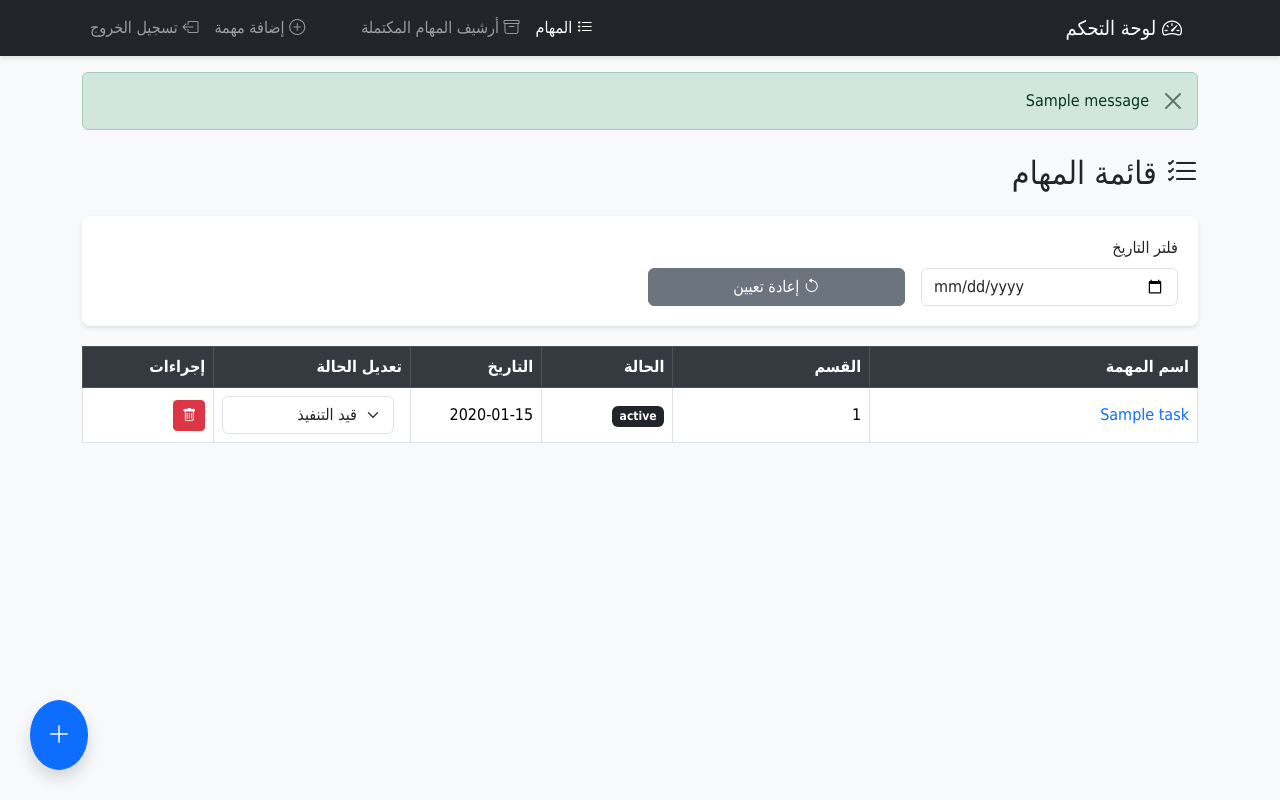
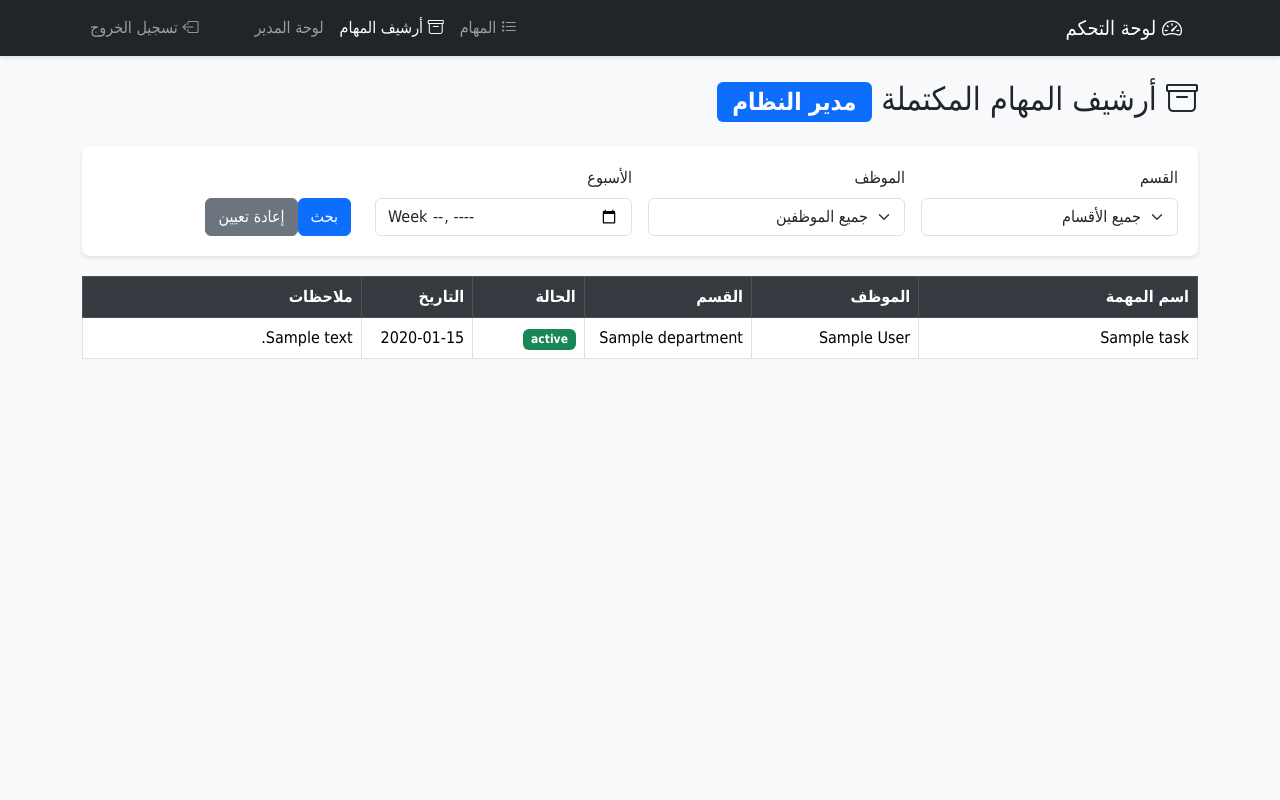
Before and after one commit to MhedyAlkhaldi/todo-app, a Flask app: page /archived_tasks in a window 1280 px wide. Run offline with Flask 3, Linux system fonts and the light colour scheme; a user stored in the database is signed in; tables that the repository leaves empty hold one stand-in row (values such as "Sample post"); one stand-in notice (Sample message) is shown; some libraries are stand-ins or nearby versions.

Commit message:
تعديل اضافة فلتر الموظفين نهائي

```diff
--- a/app.py
+++ b/app.py
@@ -340,50 +340,40 @@ def run_archive():
 @app.route('/archived_tasks', methods=['GET', 'POST'])
 @login_required
 def archived_tasks():
-    # صلاحيات الوصول
-    departments = current_user.role == "admin"
-    employees = Employee.query.all()
+    # جلب جميع الأقسام إذا كان مديراً
+    departments = Department.query.all() if is_admin() else None
+    employees = Employee.query.all() if is_admin() else None
 
     selected_department = request.args.get('department')
     selected_employee = request.args.get('employee')
     selected_week = request.args.get('week')  # بصيغة YYYY-WW
-    status_filter = request.args.get('status_filter')  # فلتر الحالة
 
-    # الاستعلام الأساسي
     query = ArchivedTask.query
 
-    # فلترة حسب الصلاحيات (إذا لم يكن المستخدم Admin، يظهر المهام الخاصة به فقط)
-    if session.get('role') != 'admin':  # الموظف فقط يشوف أرشيفه
-        username = session.get('username')
-        if username:
-            query = query.join(Employee).filter(Employee.username == session['username'])
+    # فلترة حسب الصلاحيات
+    if not is_admin():
+        query = query.filter_by(employee_id=current_user.id)
 
-    # فلترة حسب القسم
     if selected_department:
         query = query.filter_by(department_id=selected_department)
-
-    # فلترة حسب الموظف
     if selected_employee:
         query = query.filter_by(employee_id=selected_employee)
+    if selected_week:
+        try:
+            year, week = map(int, selected_week.split("-W"))
+            start_date = date.fromisocalendar(year, week, 1)
+            end_date = date.fromisocalendar(year, week, 7)
+            query = query.filter(ArchivedTask.date >= start_date, ArchivedTask.date <= end_date)
+        except ValueError:
+            flash("صيغة الأسبوع غير صحيحة", "danger")
 
-    # فلترة حسب الأسبوع
-    if selected_week:
-        year, week = map(int, selected_week.split("-W"))
-        start_date = date.fromisocalendar(year, week, 1)
-        end_date = date.fromisocalendar(year, week, 7)
-        query = query.filter(ArchivedTask.date >= start_date, ArchivedTask.date <= end_date)
-
-    # فلترة حسب الحالة
-    if status_filter:
-        query = query.filter(ArchivedTask.status == status_filter)
-
-    # جلب المهام
     tasks = query.order_by(ArchivedTask.date.desc()).all()
 
-    return render_template('archived_tasks.html', tasks=tasks, departments=departments, employees=employees,
-                           selected_department=selected_department, selected_employee=selected_employee,
-                           selected_week=selected_week, status_filter=status_filter)
-
+    return render_template('archived_tasks.html',
+                         tasks=tasks,
+                         departments=departments,
+                         employees=employees,
+                         is_admin=is_admin())
 
 
 
--- a/templates/archived_tasks.html
+++ b/templates/archived_tasks.html
@@ -16,23 +16,7 @@
             box-shadow: 0 2px 4px rgba(0,0,0,.1);
         }
 
-        /* تلوين الصفوف حسب الحالة */
-        .status-قيد-التنفيذ { background-color: #ffeeba; }
-        .status-جاري-العمل { background-color: #bee5eb; }
         .status-مكتمل { background-color: #c3e6cb; }
-        .status-مؤجل { background-color: #d6d8db; }
-        .status-ملغى { background-color: #f5c6cb; }
-        .status-متأخر {
-            background-color: #ffdddd;
-            position: relative;
-        }
-        .status-متأخر:after {
-            content: "! تأخير";
-            color: #dc3545;
-            position: absolute;
-            right: 10px;
-            font-weight: bold;
-        }
 
         .table th {
             background-color: #343a40;
@@ -50,17 +34,6 @@
             padding: 20px;
             margin-bottom: 20px;
         }
-
-        .add-task-btn {
-            position: fixed;
-            bottom: 30px;
-            left: 30px;
-            z-index: 1000;
-        }
-
-        .notes-btn {
-            cursor: pointer;
-        }
     </style>
 </head>
 <body>
@@ -73,10 +46,10 @@
     <div class="collapse navbar-collapse" id="navbarNav">
       <ul class="navbar-nav me-auto">
         <li class="nav-item">
-          <a class="nav-link active" href="/dashboard"><i class="bi bi-list-task"></i> المهام</a>
+          <a class="nav-link" href="/dashboard"><i class="bi bi-list-task"></i> المهام</a>
         </li>
         <li class="nav-item">
-            <a class="nav-link" href="/archived_tasks"><i class="bi bi-archive"></i> أرشيف المهام المكتملة</a>
+            <a class="nav-link active" href="/archived_tasks"><i class="bi bi-archive"></i> أرشيف المهام</a>
         </li>
         {% if is_admin %}
         <li class="nav-item">
@@ -86,9 +59,6 @@
       </ul>
       <ul class="navbar-nav">
         <li class="nav-item">
-          <a class="nav-link" href="/add_task"><i class="bi bi-plus-circle"></i> إضافة مهمة</a>
-        </li>
-        <li class="nav-item">
           <a class="nav-link" href="/logout"><i class="bi bi-box-arrow-left"></i> تسجيل الخروج</a>
         </li>
       </ul>
@@ -96,31 +66,9 @@
   </div>
 </nav>
 
-<div class="container mt-3">
-    {% with messages = get_flashed_messages(with_categories=true) %}
-        {% if messages %}
-            {% for category, message in messages %}
-                <div class="alert alert-{{ category }} alert-dismissible fade show">
-                    {{ message }}
-                    <button type="button" class="btn-close" data-bs-dismiss="alert"></button>
-                </div>
-            {% endfor %}
-        {% endif %}
-    {% endwith %}
-</div>
-
 <div class="container mt-4">
-    <!-- تحذيرات التأخير -->
-    {% for task in tasks if task.is_overdue %}
-    <div class="alert alert-danger alert-dismissible fade show mb-3">
-        <i class="bi bi-exclamation-triangle-fill"></i>
-        <strong>تحذير!</strong> المهمة "{{ task.task_name }}" متأخرة منذ {{ task.date|string }}.
-        <button type="button" class="btn-close" data-bs-dismiss="alert"></button>
-    </div>
-    {% endfor %}
-
     <h2 class="mb-4">
-        <i class="bi bi-list-check"></i> قائمة المهام
+        <i class="bi bi-archive"></i> أرشيف المهام المكتملة
         {% if is_admin %}
         <span class="badge bg-primary">مدير النظام</span>
         {% endif %}
@@ -131,12 +79,24 @@
             <div class="row g-3">
                 {% if is_admin %}
                 <div class="col-md-3">
-                    <label for="employee_filter" class="form-label">فلتر الموظفين</label>
-                    <select class="form-select" id="employee_filter" name="employee" onchange="applyFilters()">
+                    <label for="department" class="form-label">القسم</label>
+                    <select class="form-select" id="department" name="department">
+                        <option value="">جميع الأقسام</option>
+                        {% for dept in departments %}
+                        <option value="{{ dept.id }}" {% if request.args.get('department') == dept.id|string %}selected{% endif %}>
+                            {{ dept.name }}
+                        </option>
+                        {% endfor %}
+                    </select>
+                </div>
+
+                <div class="col-md-3">
+                    <label for="employee" class="form-label">الموظف</label>
+                    <select class="form-select" id="employee" name="employee">
                         <option value="">جميع الموظفين</option>
-                        {% for emp in employee %}
-                        <option value="{{ emp.id }}" {% if employee_filter == emp.id|string %}selected{% endif %}>
-                            {{ emp.name }} - {{ emp.department.name }}
+                        {% for emp in employees %}
+                        <option value="{{ emp.id }}" {% if request.args.get('employee') == emp.id|string %}selected{% endif %}>
+                            {{ emp.name }}
                         </option>
                         {% endfor %}
                     </select>
@@ -144,14 +104,15 @@
                 {% endif %}
 
                 <div class="col-md-3">
-                    <label for="date_filter" class="form-label">فلتر التاريخ</label>
-                    <input type="date" class="form-control" id="date_filter" name="date_filter"
-                           value="{{ date_filter }}" onchange="applyFilters()">
+                    <label for="week" class="form-label">الأسبوع</label>
+                    <input type="week" class="form-control" id="week" name="week"
+                           value="{{ request.args.get('week') }}">
                 </div>
 
                 <div class="col-md-3 d-flex align-items-end">
-                    <button type="button" class="btn btn-secondary w-100" onclick="resetFilters()">
-                        <i class="bi bi-arrow-counterclockwise"></i> إعادة تعيين
+                    <button type="submit" class="btn btn-primary me-2">بحث</button>
+                    <button type="button" class="btn btn-secondary" onclick="window.location.href='/archived_tasks'">
+                        إعادة تعيين
                     </button>
                 </div>
             </div>
@@ -169,72 +130,30 @@
                     <th width="15%">القسم</th>
                     <th width="10%">الحالة</th>
                     <th width="10%">التاريخ</th>
-                    <th width="15%">تعديل الحالة</th>
-                    <th width="10%">إجراءات</th>
+                    <th width="25%">ملاحظات</th>
                 </tr>
             </thead>
-            <tbody id="task_list">
+            <tbody>
                 {% for task in tasks %}
                     <tr class="status-{{ task.status }}">
-                        <td>
-                            <a href="{{ url_for('task_details', task_id=task.id) }}" class="text-decoration-none">
-                                {{ task.task_name }}
-                                {% if task.is_overdue %}
-                                <i class="bi bi-exclamation-triangle-fill text-danger"></i>
-                                {% endif %}
-                            </a>
-                        </td>
+                        <td>{{ task.task_name }}</td>
                         {% if is_admin %}
                         <td>{{ task.employee.name }}</td>
                         {% endif %}
-                        <td>{{ task.department_id }}</td>
+                        <td>{{ task.department.name if task.department else 'غير محدد' }}</td>
                         <td>
-                            <span class="badge
-                                {% if task.status == 'قيد التنفيذ' %}bg-warning text-dark
-                                {% elif task.status == 'جاري العمل' %}bg-info text-dark
-                                {% elif task.status == 'مكتمل' %}bg-success
-                                {% elif task.status == 'مؤجل' %}bg-secondary
-                                {% elif task.status == 'متأخر' %}bg-danger
-                                {% else %}bg-dark
-                                {% endif %}">
+                            <span class="badge bg-success">
                                 {{ task.status }}
                             </span>
                         </td>
                         <td>{{ task.date }}</td>
-                        <td>
-                            <form method="POST" action="{{ url_for('update_status', task_id=task.id) }}" class="d-flex">
-                                <input type="hidden" name="csrf_token" value="{{ csrf_token() }}">
-                                <select name="status" class="form-select me-2" onchange="this.form.submit()">
-                                    <option value="قيد التنفيذ" {% if task.status=='قيد التنفيذ' %}selected{% endif %}>قيد التنفيذ</option>
-                                    <option value="جاري العمل" {% if task.status=='جاري العمل' %}selected{% endif %}>جاري العمل</option>
-                                    <option value="مكتمل" {% if task.status=='مكتمل' %}selected{% endif %}>مكتمل</option>
-                                    <option value="مؤجل" {% if task.status=='مؤجل' %}selected{% endif %}>مؤجل</option>
-                                    <option value="ملغى" {% if task.status=='ملغى' %}selected{% endif %}>ملغى</option>
-                                </select>
-                            </form>
-                        </td>
-                        <td>
-                            <div class="d-flex">
-                                {% if task.status == 'مؤجل' and task.description %}
-                                <button class="btn btn-sm btn-info me-2 notes-btn"
-                                        data-bs-toggle="tooltip"
-                                        title="{{ task.description }}">
-                                    <i class="bi bi-chat-left-text"></i>
-                                </button>
-                                {% endif %}
-                                <a href="{{ url_for('delete_task', task_id=task.id) }}"
-                                   class="btn btn-sm btn-danger"
-                                   onclick="return confirm('هل أنت متأكد من حذف هذه المهمة؟')">
-                                    <i class="bi bi-trash"></i>
-                                </a>
-                            </div>
-                        </td>
+                        <td>{{ task.description or 'لا يوجد' }}</td>
                     </tr>
                 {% else %}
                     <tr>
-                        <td colspan="{% if is_admin %}7{% else %}6{% endif %}" class="text-center text-muted py-4">
+                        <td colspan="{% if is_admin %}6{% else %}5{% endif %}" class="text-center text-muted py-4">
                             <i class="bi bi-exclamation-circle fs-1"></i>
-                            <p class="mt-2">لا توجد مهام لعرضها</p>
+                            <p class="mt-2">لا توجد مهام مكتملة في الأرشيف</p>
                         </td>
                     </tr>
                 {% endfor %}
@@ -243,35 +162,6 @@
     </div>
 </div>
 
-<a href="/add_task" class="add-task-btn btn btn-primary rounded-circle p-3 shadow">
-    <i class="bi bi-plus-lg fs-4"></i>
-</a>
-
 <script src="https://cdn.jsdelivr.net/npm/bootstrap@5.3.0-alpha1/dist/js/bootstrap.bundle.min.js"></script>
-<script>
-    // تطبيق الفلاتر
-    function applyFilters() {
-        const params = new URLSearchParams();
-        ['employee_filter', 'date_filter', 'status_filter'].forEach(filter => {
-            const value = document.getElementById(filter)?.value;
-            if (value) params.append(filter, value);
-        });
-
-        window.location.href = `/archived_tasks?${params.toString()}`;
-    }
-
-    function resetFilters() {
-        window.location.href = '/archived_tasks';
-    }
-
-    // تفعيل أدوات التلميح للملاحظات
-    document.addEventListener('DOMContentLoaded', function() {
-        const tooltipTriggerList = [].slice.call(document.querySelectorAll('[data-bs-toggle="tooltip"]'));
-        tooltipTriggerList.map(function (tooltipTriggerEl) {
-            return new bootstrap.Tooltip(tooltipTriggerEl);
-        });
-    });
-</script>
-
 </body>
 </html>
```
